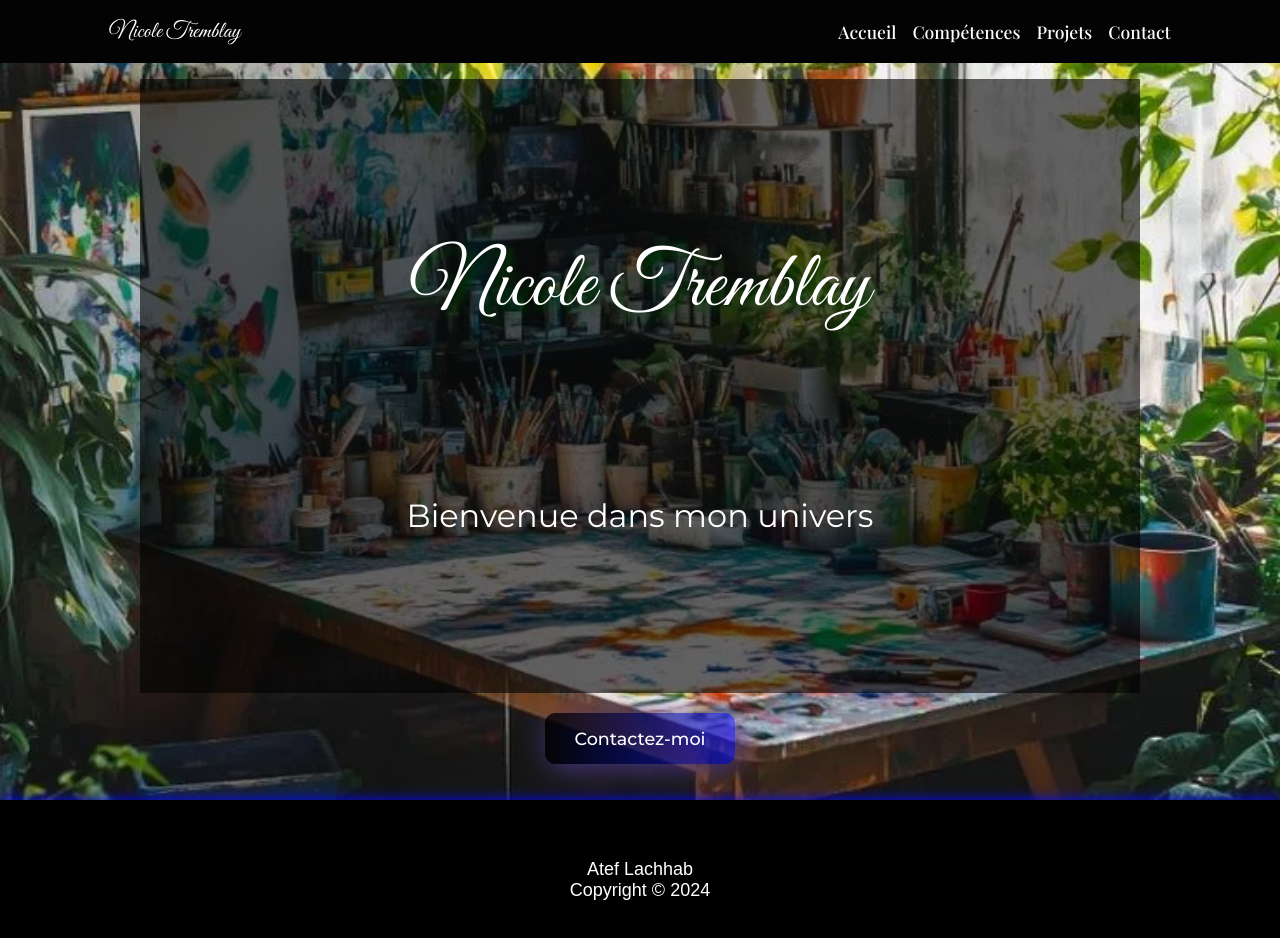
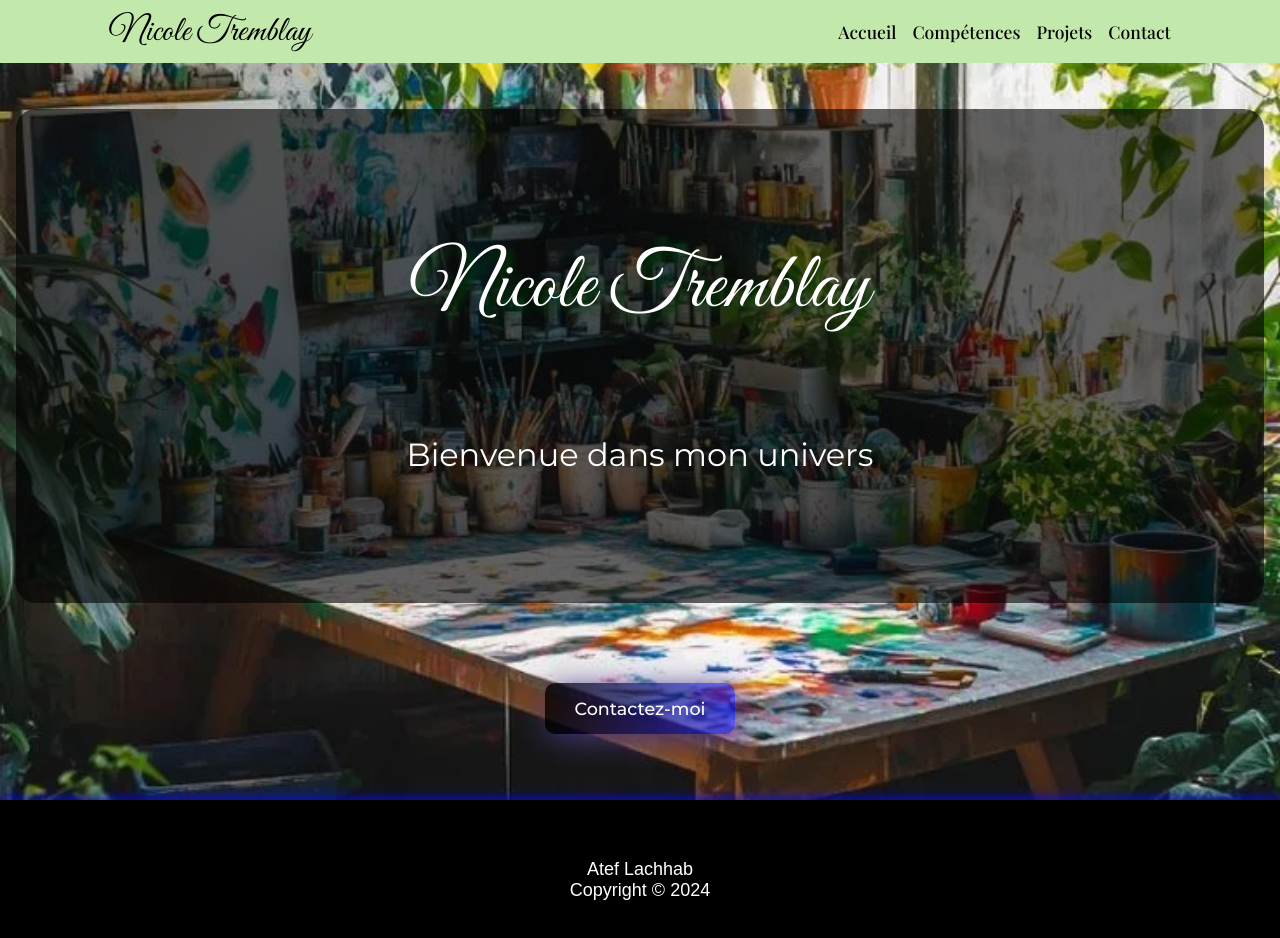
Before and after one commit to Kaazell/nicole-aquarelle, a React (Vite) app: page / in a window 1280 px wide. Shown: the top 938 px of the page. Built offline with nearby package versions, Linux system fonts and the light colour scheme; a web font is replaced by a local one.

Commit message:
feat: landing center

```diff
--- a/src/components/Header/style.module.scss
+++ b/src/components/Header/style.module.scss
@@ -9,7 +9,7 @@ header {
     height: 63px;
     display: flex;
     justify-content: center;
-    background: #030303;
+    background: rgba(181, 227, 151, 0.799)
 }
 
 .header {
@@ -24,9 +24,9 @@ header {
 
 .title {
     @include great-vibes;
-    font-size: 1.3em;
+    font-size: 2em;
     font-weight: 500;
-    color: white;
+    color: black;
     margin:auto 0;
 }
 
@@ -42,7 +42,7 @@ nav ul {
 
 a {
     text-decoration: none;
-    color: white;
+    color: black;
     font-size: 1.1em;
     font-weight: 500;
     position: relative;
--- a/src/pages/Home/style.module.scss
+++ b/src/pages/Home/style.module.scss
@@ -12,13 +12,16 @@
     justify-content: space-around;
     align-items: center;
     &__center {
+        text-align: center;
+        padding: 2em;
         background: rgba(0, 0, 0, 0.6);
-        width: 1000px;
+        border-radius: 20px;
+        width: 100%;
         display: flex;
         flex-direction: column;
         justify-content: space-evenly;
         align-items: center;
-        height: 90%;
+        height: 70%;
     }
     &__title {
         @include great-vibes;
```
